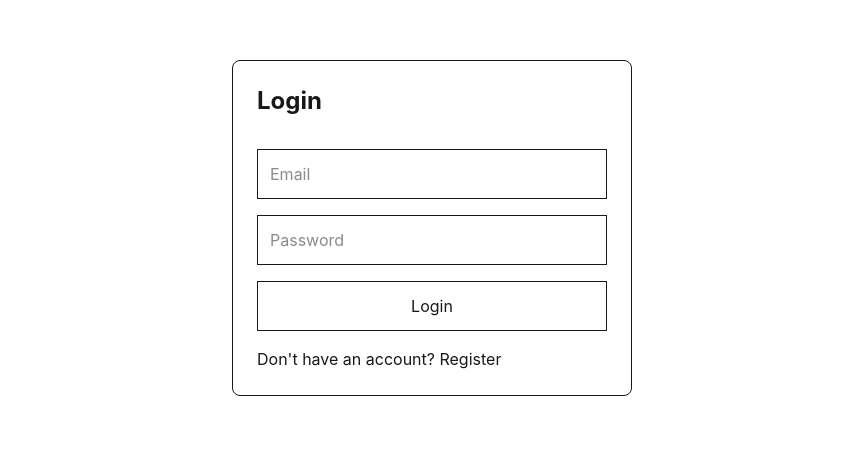
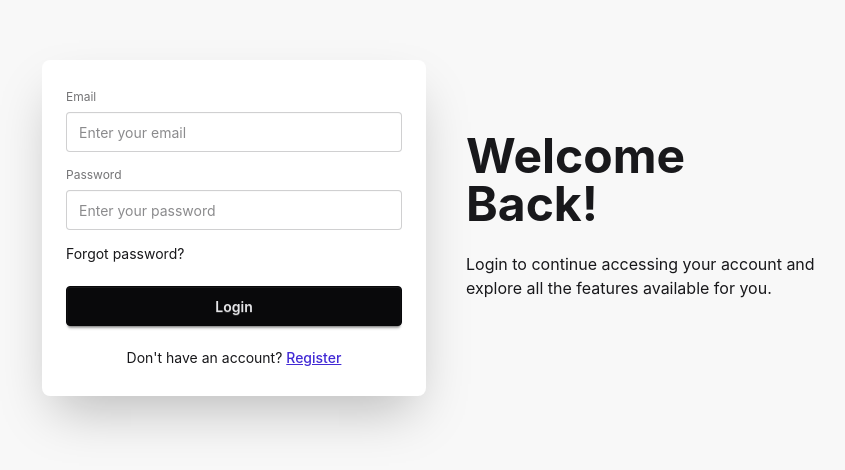
Before and after one commit to anupam-anand-ojha/chatbeez-frontend, a React (Vite) app: page / in a window 1280 px wide. Shown: the part 172-642 px from the top of the page, without its empty margins (208-1053 px from the left). Built offline with nearby package versions, Linux system fonts and the light colour scheme; no server answers.

Commit message:
update login

```diff
--- a/src/pages/Login.jsx
+++ b/src/pages/Login.jsx
@@ -21,59 +21,76 @@ const Login = () => {
     e.preventDefault();
 
     try {
-      const response = await api.post("/auth/login",formData );
+      const response = await api.post("/auth/login", formData);
 
       console.log(response.data);
-
       navigate("/home");
-    }
-    catch (error) {
-      console.error(
-        error.response?.data || error.message
-      );
+    } catch (error) {
+      console.error(error.response?.data || error.message);
     }
   };
 
   return (
-    <div className="min-h-screen flex justify-center items-center">
-      <form
-        onSubmit={handleSubmit}
-        className="w-[400px] border p-6 rounded-lg"
-      >
-        <h1 className="text-2xl font-bold mb-8">
-          Login
-        </h1>
+    <div className="hero bg-base-200 min-h-screen">
+      <div className="hero-content flex-col lg:flex-row-reverse gap-10">
+        {/* Left Content */}
+        <div className="text-center lg:text-left">
+          <h1 className="text-5xl font-bold">Welcome Back!</h1>
+          <p className="py-6 max-w-md">
+            Login to continue accessing your account and explore all the
+            features available for you.
+          </p>
+        </div>
 
+        {/* Login Card */}
+        <div className="card bg-base-100 w-full max-w-sm shrink-0 shadow-2xl">
+          <form onSubmit={handleSubmit} className="card-body">
+            <fieldset className="fieldset">
+              <label className="label">Email</label>
               <input
                 type="email"
                 name="email"
-          placeholder="Email"
+                placeholder="Enter your email"
+                className="input w-full"
                 value={formData.email}
                 onChange={handleChange}
-          className="border p-3 w-full mb-4"
+                required
               />
 
+              <label className="label mt-2">Password</label>
               <input
                 type="password"
                 name="password"
-          placeholder="Password"
+                placeholder="Enter your password"
+                className="input w-full"
                 value={formData.password}
                 onChange={handleChange}
-          className="border p-3 w-full mb-4"
+                required
               />
 
-        <button
-          type="submit"
-          className="border p-3 w-full"
-        >
+              <div className="mt-2">
+                <a className="link link-hover text-sm">
+                  Forgot password?
+                </a>
+              </div>
+
+              <button type="submit" className="btn btn-neutral mt-4 w-full">
                 Login
               </button>
 
-        <p className="mt-4">
+              <p className="text-center mt-4 text-sm">
                 Don't have an account?{" "}
-          <Link to="/register">Register</Link>
+                <Link
+                  to="/register"
+                  className="link link-primary font-medium"
+                >
+                  Register
+                </Link>
               </p>
+            </fieldset>
           </form>
+        </div>
+      </div>
     </div>
   );
 };
```
Lines whose indentation alone changed are shown as unchanged.
